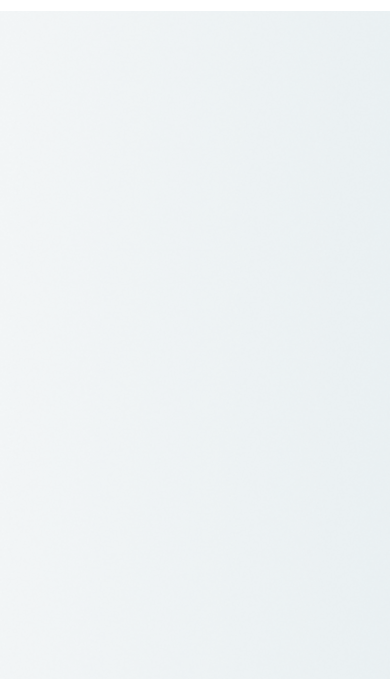
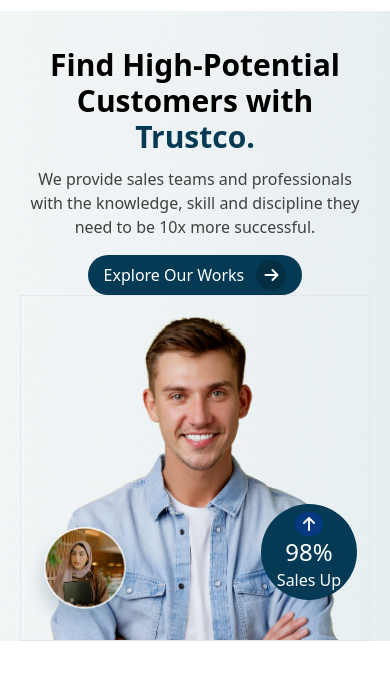
Before and after one commit to NasikhCL/html-and-tailwind-project, a plain HTML site: page index.html in a window 390 px wide. Shown: the part 53-732 px from the top of the page. Drawn offline with nearby package versions, Linux system fonts and the light colour scheme.

Commit message:
working on header

```diff
--- a/index.html
+++ b/index.html
@@ -13,7 +13,7 @@
     <title>Advanced Tailwind</title>
 </head>
 <body class="m-0 p-0">
-    <div class="w-screen  bg-cover h-screen bg-[url('./assets/BG.png')] text-[#043A53]">
+    <div class="w-screen  bg-cover md:h-screen bg-[url('./assets/BG.png')] text-[#043A53]">
         <nav class="bg-white px-4 lg:px-14 md:bg-transparent  w-full h-16 flex items-center justify-between">
             <img class="w-24 h-5" src="./assets/Logo.png" alt="logo">
             <ul class="hidden md:flex font-semibold">
@@ -31,6 +31,36 @@
                 <div class="md:px-2 lg:px-4 py-1 text-white bg-[#043A53] rounded-2xl">Sign Up</div>
             </div>
         </nav>
+        <header class="flex flex-col px-5 mt-9">
+            <div class="text-center">
+                <h3 class="text-3xl text-black font-bold">
+                    Find High-Potential Customers with
+                    <span class="block text-[#043A53]"> Trustco.</span>
+                </h3>
+                <p class="text-[#404040] mt-3">We provide sales teams and professionals with the knowledge, skill and discipline they need to be 10x more successful.</p>
+                <div class="mx-auto mt-4 bg-[#043A53] w-fit text-white px-4 py-2 rounded-3xl">Explore Our Works <span class="bg-[#042E41] px-2 ml-2 rounded-full py-1"><i class="fa-solid fa-arrow-right"></i></span></div>
+            </div>
+            <div class="relative border">
+                <!-- <div class="absolute inset-0 flex">
+                    <img class="bg-transparent z-10 h-full w-full object-cover  inset-0" style="mix-blend-mode: multiply;" src="./assets/Man 1.jpg" alt="">
+                <div class="absolute top-28 left-8  -rotate-12 flex-1 bg-[#043A53] h-24 w-10 rounded-3xl"></div>
+                    <img src="image.jpg" alt="Image" class="object-cover h-full" />
+                    <div class="bg-gray-500 opacity-75 flex-1"></div>
+                  </div> -->
+                  <img class="bg-transparent z-10 h-full w-full object-cover" style="mix-blend-mode: multiply;" src="./assets/Man 1.jpg" alt="">
+                  <div class="absolute flex flex-col justify-center items-center bottom-10 right-3 w-24 h-24 rounded-full bg-[#043a53] text-white">
+                    <div class="px-2 rounded-full bg-[#043a80]"><i class="fa-sharp fa-solid fa-arrow-up"></i></div>
+                    <p class="text-2xl">98%</p>
+                    <p>Sales Up</p>
+                  </div>
+                  <!-- <div class="absolute top-28 left-8  -rotate-12 flex-1 bg-[#043A53] h-24 w-10 rounded-3xl"></div> -->
+                <!-- <img class="bg-transparent z-10 h-full w-full object-cover  inset-0" style="mix-blend-mode: multiply;" src="./assets/Man 1.jpg" alt="">
+                <div class="absolute top-28 left-8  -rotate-12 flex-1 bg-[#043A53] h-24 w-10 rounded-3xl"></div> -->
+                <div class="absolute bottom-0 w-32">
+                    <img class="w-full h-full object-cover" src="./assets/Images.png" alt="">
+                </div>
+            </div>
+        </header>
     </div>
 </body>
 </html>
```
